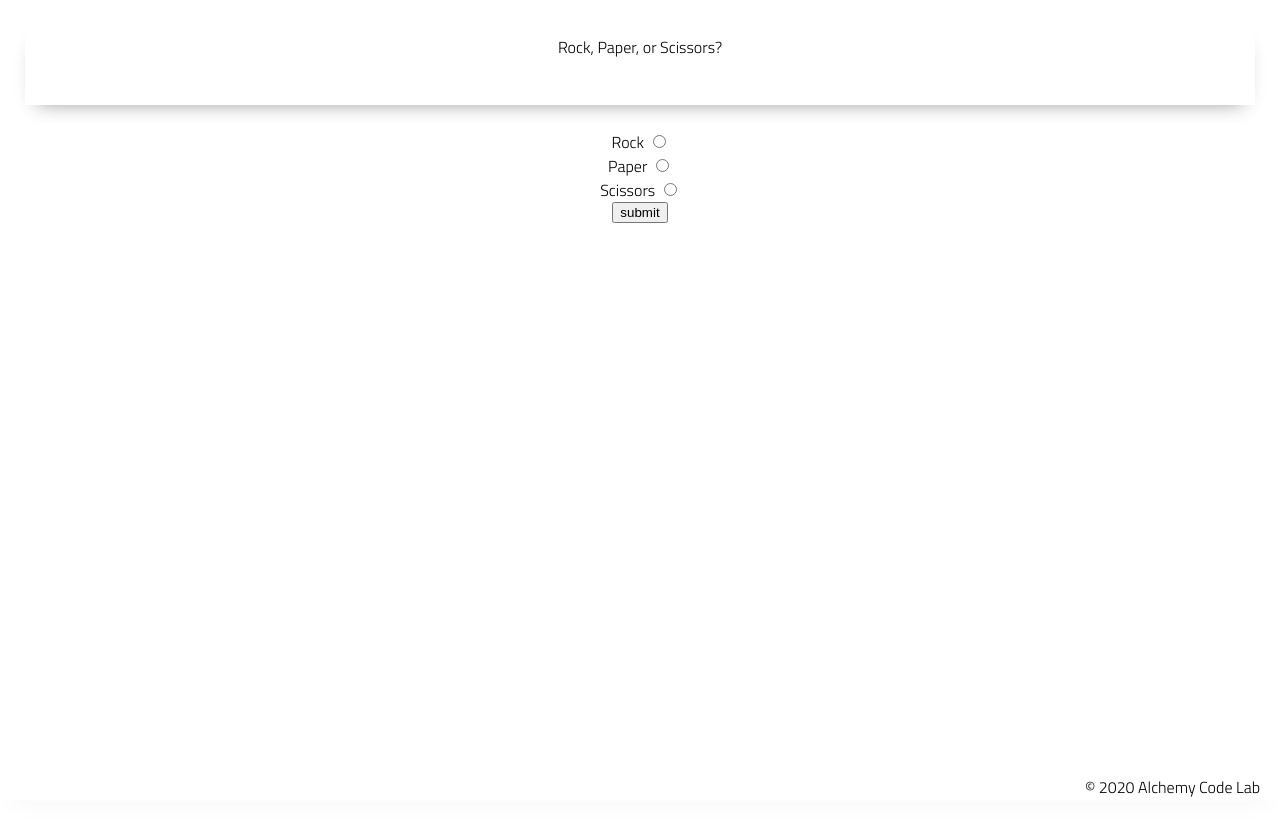
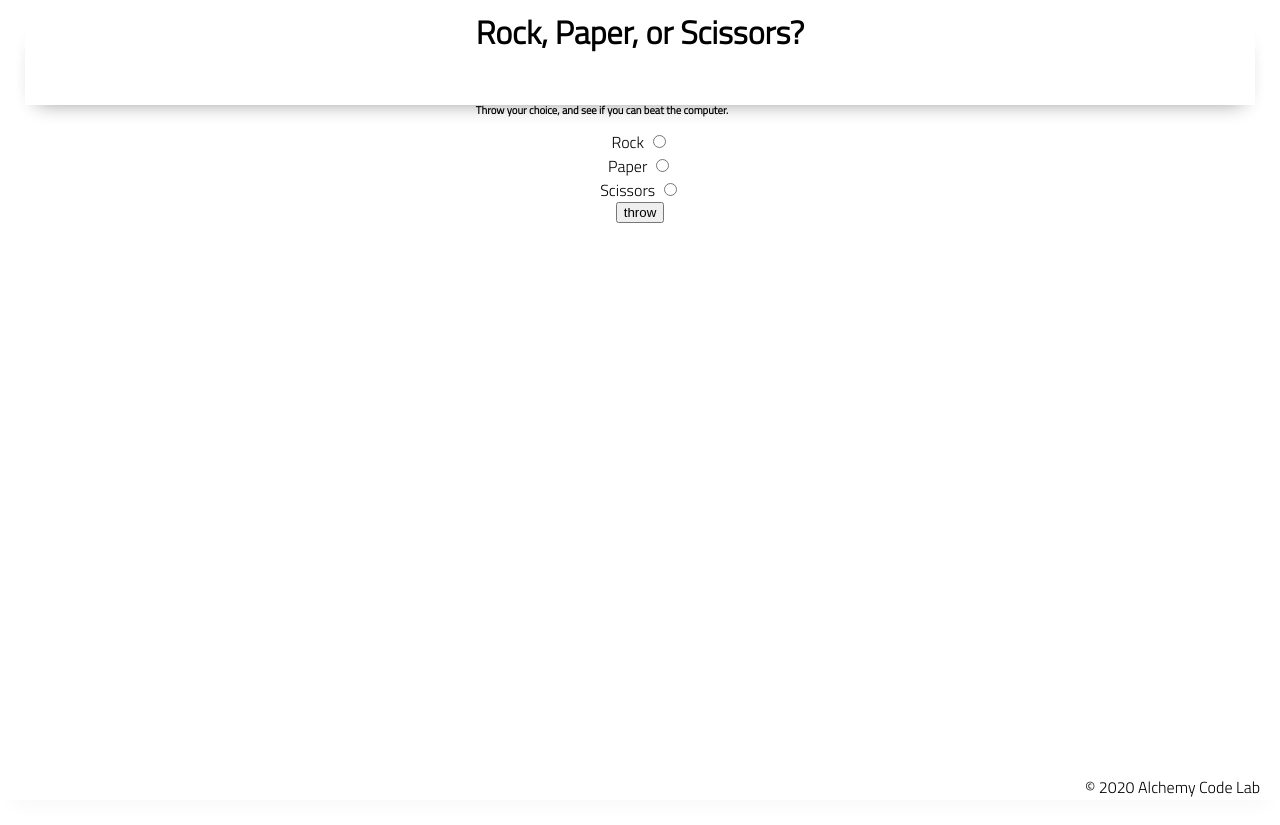
Before and after one commit to k-schrattenholzer/lab03-rock-paper-scissors, a plain HTML site: page index.html in a window 1280 px wide. Drawn offline with Linux system fonts and the light colour scheme.

Commit message:
update buttons, and styling

```diff
--- a/index.html
+++ b/index.html
@@ -14,7 +14,8 @@
 
 <body>
     <header>
-        Rock, Paper, or Scissors?
+        <h1>Rock, Paper, or Scissors?</h1>
+        <h6>Throw your choice, and see if you can beat the computer.</h6>
     </header>
     <main>
         <label>
@@ -39,7 +40,7 @@
         </label>
         <button
         id='submit-button'>
-        submit
+        throw
         </button>
         <div id='user-choice'></div>
         <div id='correct-answer'></div>
--- a/styles/style.css
+++ b/styles/style.css
@@ -46,13 +46,13 @@ section {
 }
 
 header {
-    display: flex;
+    display: grid;
     justify-content: center;
     align-content: center;
     background-color: var(--color3);
-    height: var(--header-height);
+    height: 10%;
     box-shadow: var(--shadow);
-    padding: 10px;
+    padding: 25px;
     margin: 25px;
 }
 
```
